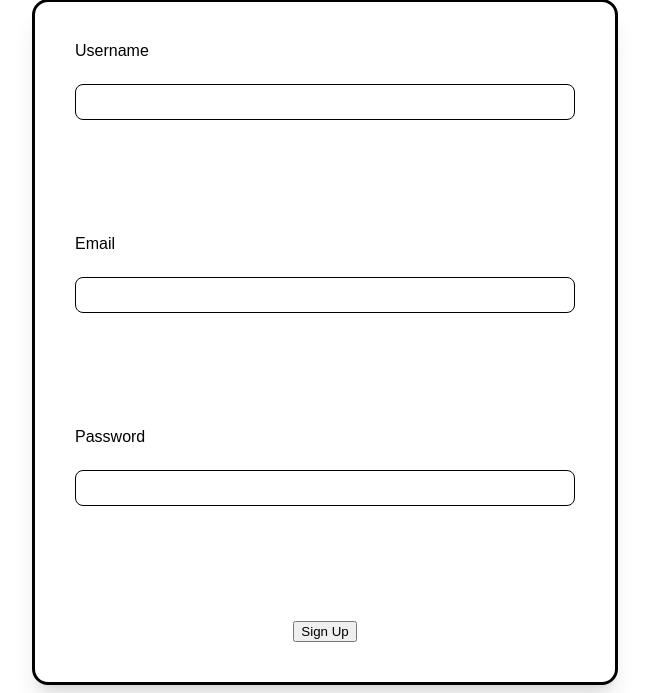
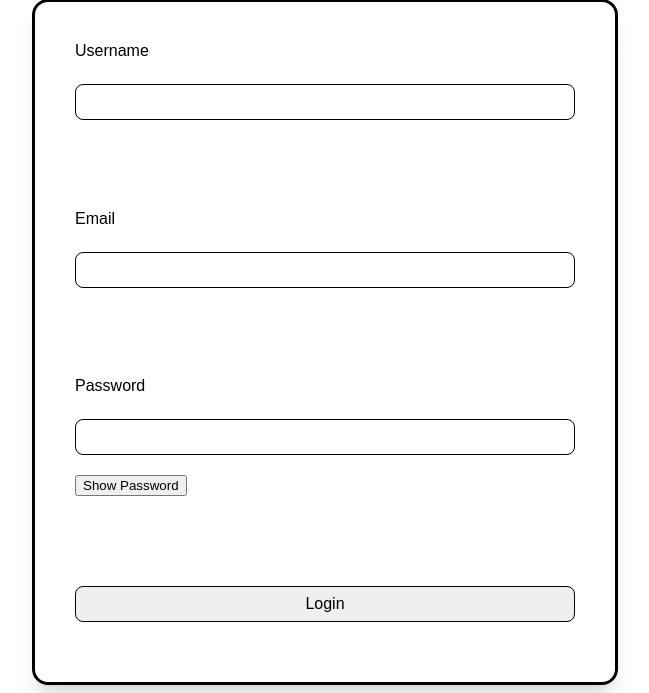
Before and after one commit to SpencerRenfro/CYOP_300_flaskApp, a Flask app: page /signup in a window 1280 px wide. Shown: the part 192-885 px from the top of the page, without its empty margins (315-964 px from the left). Run offline with Flask 3, Linux system fonts and the light colour scheme.

Commit message:
adds user sign up

```diff
--- a/app.py
+++ b/app.py
@@ -3,10 +3,36 @@ Flask Portfolio App
 Author: Spencer Renfro
 Date: 2026-1-29
 """
-from flask import Flask, render_template
+from flask import Flask, render_template, request, url_for, redirect
 from datetime import datetime
+import json
+
+
 app = Flask(__name__)
+USERS_FILE = "static/data/users.json"
 
+# Helper functions
+
+    # Load users from JSON file
+def load_users():
+    with open(USERS_FILE, "r", encoding="utf-8") as f:
+        return json.load(f)
+
+    # Save users to JSON file
+def save_users(data):
+    with open(USERS_FILE, "w", encoding="utf-8") as f:
+        json.dump(data,f, indent=4)
+
+    # Check if username exists
+
+def check_username_exists(username, email):
+    users = load_users()
+    for user in users["users"]:
+        if user["username"].lower() == username.lower() or user["email"].lower() == username.lower():
+            return True
+    return False
+
+# Routes
 @app.route("/")
 def index():
     now = datetime.now()
@@ -29,10 +55,49 @@ def steamaction():
 def inventory_management():
     return render_template('inventory_management.html')
 
-@app.route("/signup")
+@app.route("/signup", methods=["GET", "POST"])
 def signup():
-    return render_template('signup.html')
 
-@app.route("/login")
+    if request.method =="GET":
+        return render_template('signup.html')
+
+    username = request.form.get("username")
+    email = request.form.get("email")
+    password = request.form.get("password")
+
+    if not username or not email or not password:
+        return render_template('signup.html', error="Please fill out all fields")
+
+    data = load_users()
+
+    # Check for existing username
+    if check_username_exists(username, email):
+        return render_template('signup.html', error="Username or email already registered")
+
+    # Create new user
+    data["users"].append({
+        "username" : username,
+        "email" : email,
+        "password" : password
+    })
+    save_users(data)
+    print("User created:", username, email, password)
+
+    return redirect(url_for('index'))
+
+@app.route("/login", methods=["GET"])
 def login():
-    return render_template('login.html')
+    username = request.args.get("username")
+    password = request.args.get("password")
+
+    print("Hello from login")
+
+    if username and password:
+        print("LOGIN GET:", username, password)
+
+    return render_template("login.html")
+
+
+print("Hello from app.py")
+if __name__ == "__main__":
+    app.run(debug=True)
--- a/templates/signup.html
+++ b/templates/signup.html
@@ -3,7 +3,7 @@
 <head>
     <meta charset="UTF-8">
     <meta name="viewport" content="width=device-width, initial-scale=1.0">
-    <title>Sign Up</title>
+    <title>Please Sign Up</title>
     <link rel="stylesheet" href="{{ url_for('static', filename='styles.css') }}">
 </head>
 <body>
@@ -22,7 +22,7 @@
         <form action="/signup" method="post" class="form ">
             <div>
                 <label for="username">Username</label>
-                <input type="text" id="username" name="username" required>
+                <input type="text" id="username" name="username" placeholder="{{ error if error else '' }}" required>
             </div>
 
             <div>
@@ -31,10 +31,25 @@
             </div>
             <div>
                 <label for="password">Password</label>
-                <input type="password" id="password" name="password" required>
+                <input type="password" id="password" name="password" minlength="8" maxlength="15" required>
+                <button type="button" id="show_password" onclick="togglePassword()">Show Password</button>
             </div>
-            <div class="form_button">
-                <button type="submit">Sign Up</button>
+            <script>
+                function togglePassword() {
+                    const password = document.getElementById("password");
+                    const btn = document.getElementById("show_password");
+
+                    if (password.type === "password") {
+                        password.type = "text";
+                        btn.textContent = "Hide Password";
+                    } else {
+                        password.type = "password";
+                        btn.textContent = "Show Password";
+                    }
+                }
+            </script>
+            <div>
+                <input type="submit" value="Login">
             </div>
         </form>
     </div>
```
Also changed, not shown: static/data/users.json (added, +39 -0 lines), templates/login.html (+22 -5 lines).
